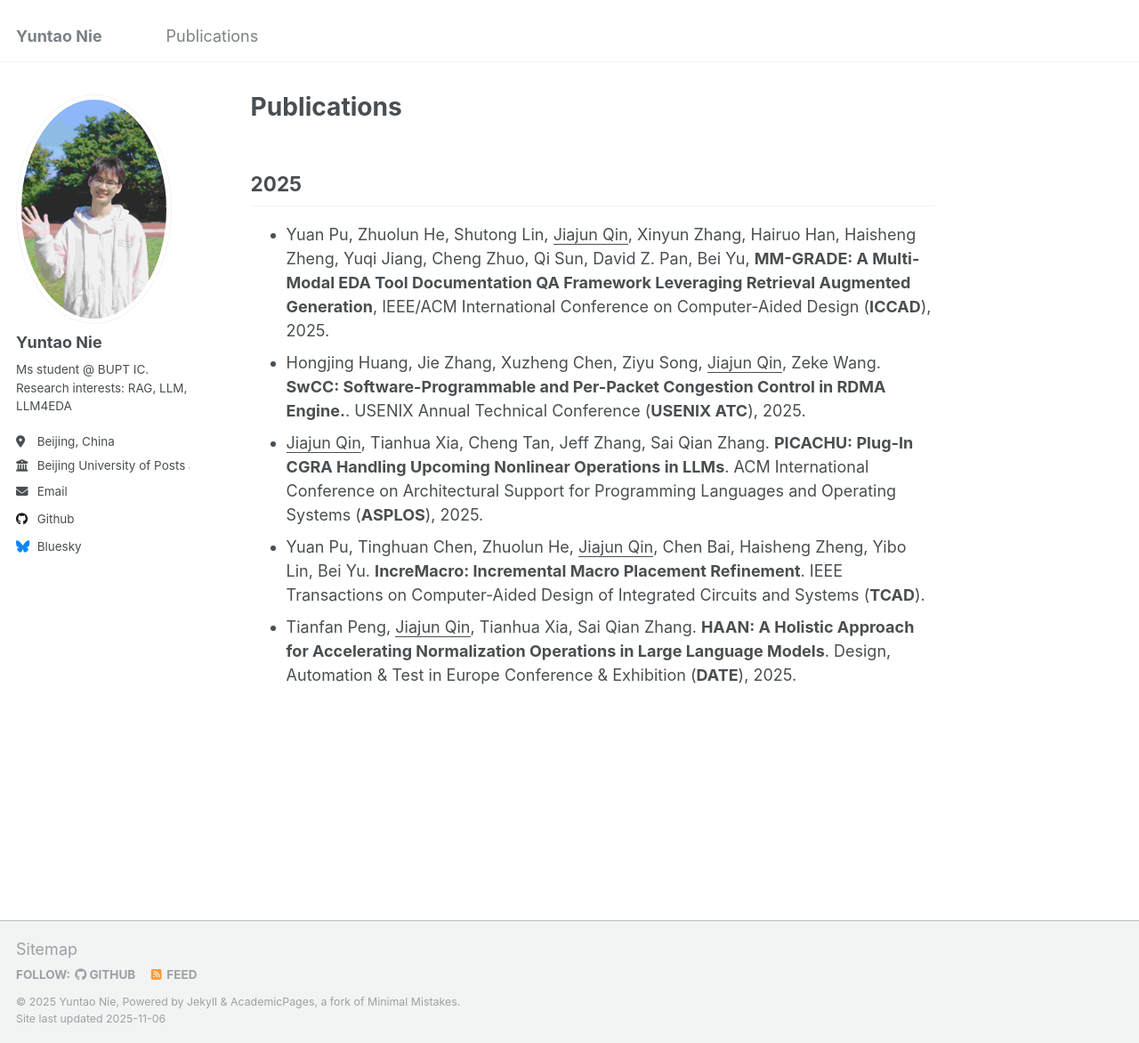
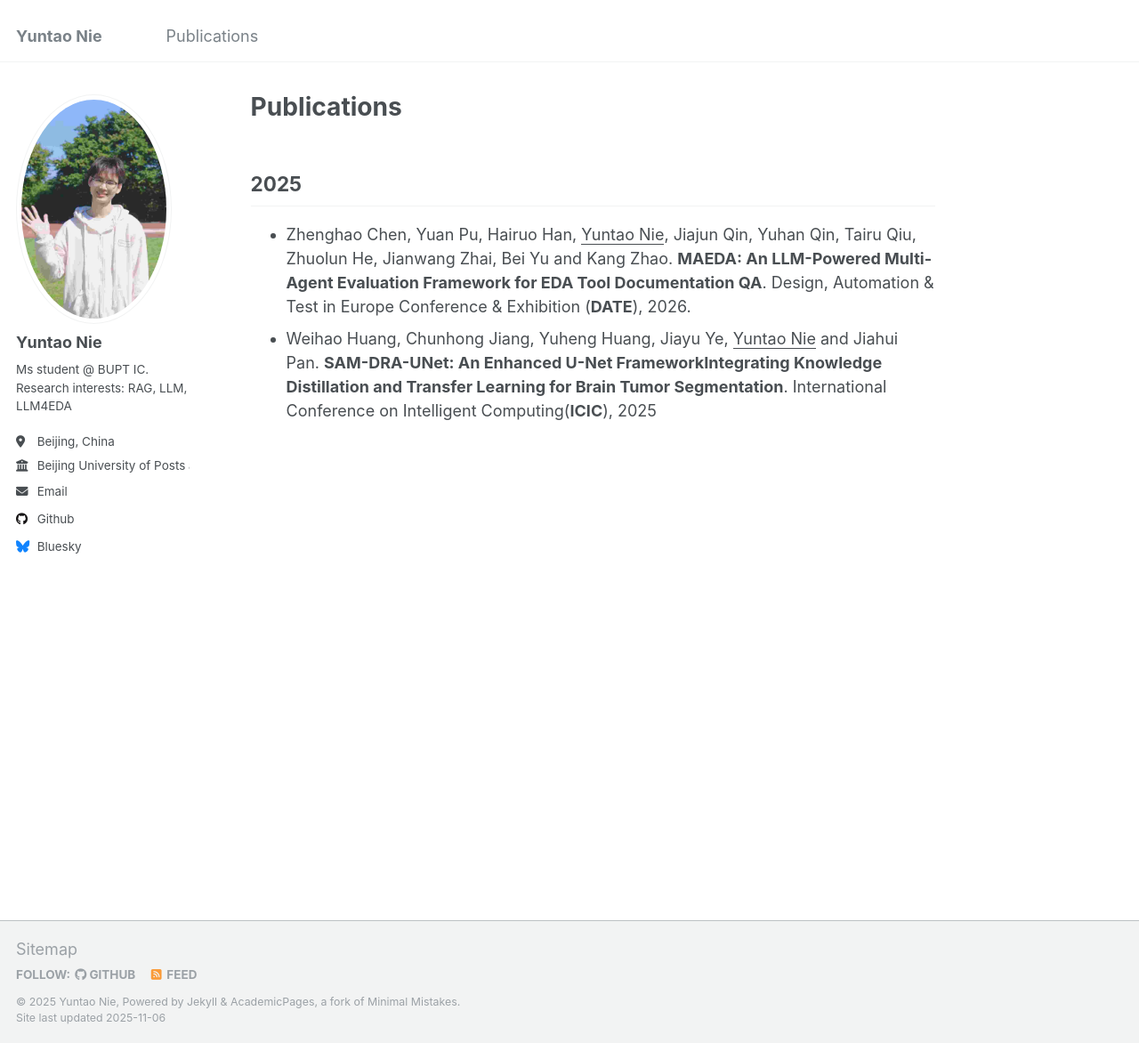
Before and after one commit to 1571859588/1571859588.github.io, a Jekyll site: the page built from _pages/publications.md, in a window 1280 px wide and 1172 px high. Shown: the whole window at 89% size. Built offline with Jekyll 4.4.1, drawn with Linux system fonts in a browser that asks for light colours.

Commit message:
update publication

```diff
--- a/_pages/publications.md
+++ b/_pages/publications.md
@@ -6,8 +6,5 @@ author_profile: true
 
 ## **2025**
 
-* Yuan Pu, Zhuolun He, Shutong Lin, <u>Jiajun Qin</u>, Xinyun Zhang, Hairuo Han, Haisheng Zheng, Yuqi Jiang, Cheng Zhuo, Qi Sun, David Z. Pan, Bei Yu, **MM-GRADE: A Multi-Modal EDA Tool Documentation QA Framework Leveraging Retrieval Augmented Generation**, IEEE/ACM International Conference on Computer-Aided Design (**ICCAD**), 2025.
-* Hongjing Huang, Jie Zhang, Xuzheng Chen, Ziyu Song, <u>Jiajun Qin</u>, Zeke Wang. **SwCC: Software-Programmable and Per-Packet Congestion Control in RDMA Engine.**. USENIX Annual Technical Conference (**USENIX ATC**), 2025.
-* <u>Jiajun Qin</u>, Tianhua Xia, Cheng Tan, Jeff Zhang, Sai Qian Zhang. **PICACHU: Plug-In CGRA Handling Upcoming Nonlinear Operations in LLMs**. ACM International Conference on Architectural Support for Programming Languages and Operating Systems (**ASPLOS**), 2025.
-* Yuan Pu, Tinghuan Chen, Zhuolun He, <u>Jiajun Qin</u>, Chen Bai, Haisheng Zheng, Yibo Lin, Bei Yu. **IncreMacro: Incremental Macro Placement Refinement**. IEEE Transactions on Computer-Aided Design of Integrated Circuits and Systems (**TCAD**).
-* Tianfan Peng, <u>Jiajun Qin</u>, Tianhua Xia, Sai Qian Zhang. **HAAN: A Holistic Approach for Accelerating Normalization Operations in Large Language Models**. Design, Automation & Test in Europe Conference & Exhibition (**DATE**), 2025.
+* Zhenghao Chen, Yuan Pu, Hairuo Han, <u>Yuntao Nie</u>, Jiajun Qin, Yuhan Qin, Tairu Qiu, Zhuolun He, Jianwang Zhai, Bei Yu and Kang Zhao. **MAEDA: An LLM-Powered Multi-Agent Evaluation Framework for EDA Tool Documentation QA**. Design, Automation & Test in Europe Conference & Exhibition (**DATE**), 2026.
+* Weihao Huang, Chunhong Jiang, Yuheng Huang, Jiayu Ye, <u>Yuntao Nie</u> and Jiahui Pan. **SAM-DRA-UNet: An Enhanced U-Net FrameworkIntegrating Knowledge Distillation and Transfer Learning for Brain Tumor Segmentation**. International Conference on Intelligent Computing(**ICIC**), 2025
```
Also changed, not shown: 1 other file.
